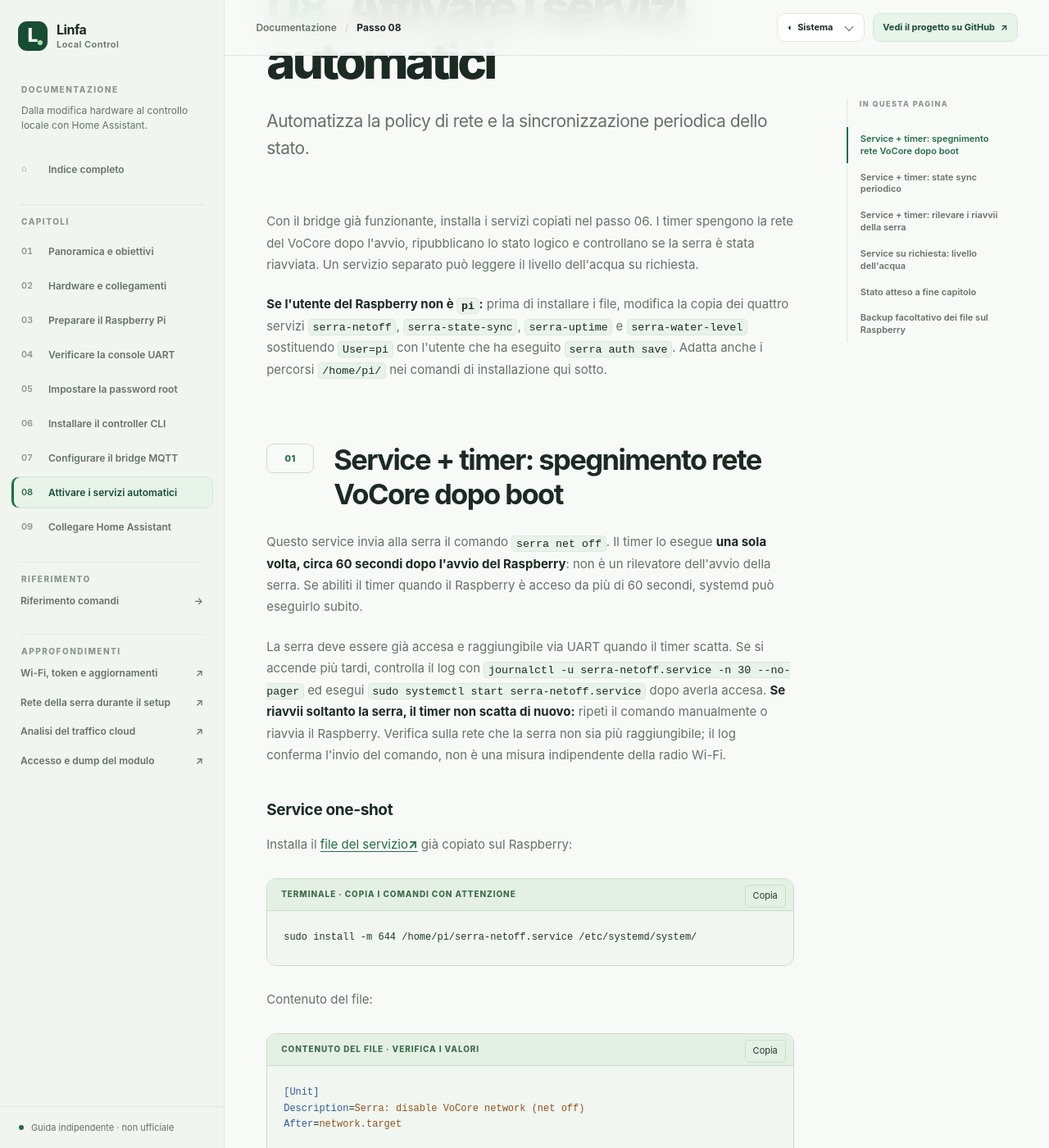
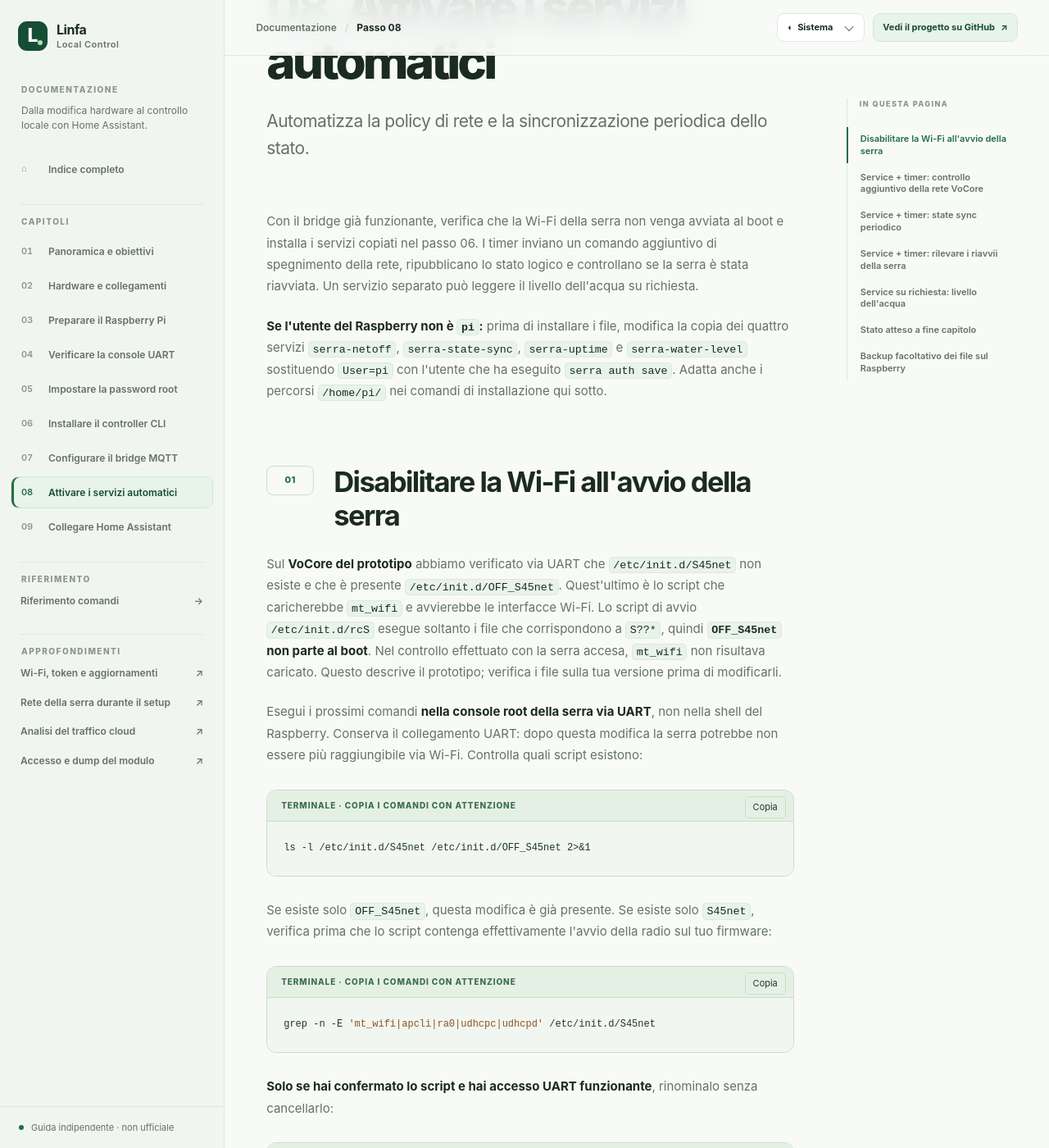
Before and after one commit to Interstellar0verdrive/Linfa-local-control, an MkDocs documentation site: the page built from docs/setup/08-servizi-automatici.md, in a window 1280 px wide and 1400 px high, scrolled down 236 px. Shown: the whole window at 82% size. Built offline with MkDocs 1.6.1, drawn with Linux system fonts in a browser that asks for light colours; some of the changed text lies outside the part shown.

Commit message:
Document VoCore Wi-Fi boot disable already used in prototype

````diff
--- a/docs/setup/08-servizi-automatici.md
+++ b/docs/setup/08-servizi-automatici.md
@@ -2,15 +2,53 @@
 
 **Percorso guidato:** [Indice dei capitoli](../index.md)
 
-Con il bridge già funzionante, installa i servizi copiati nel passo 06. I timer spengono la rete del VoCore dopo l'avvio, ripubblicano lo stato logico e controllano se la serra è stata riavviata. Un servizio separato può leggere il livello dell'acqua su richiesta.
+Con il bridge già funzionante, verifica che la Wi-Fi della serra non venga avviata al boot e installa i servizi copiati nel passo 06. I timer inviano un comando aggiuntivo di spegnimento della rete, ripubblicano lo stato logico e controllano se la serra è stata riavviata. Un servizio separato può leggere il livello dell'acqua su richiesta.
 
 **Se l'utente del Raspberry non è `pi`:** prima di installare i file, modifica la copia dei quattro servizi `serra-netoff`, `serra-state-sync`, `serra-uptime` e `serra-water-level` sostituendo `User=pi` con l'utente che ha eseguito `serra auth save`. Adatta anche i percorsi `/home/pi/` nei comandi di installazione qui sotto.
 
-## Service + timer: spegnimento rete VoCore dopo boot
+## Disabilitare la Wi-Fi all'avvio della serra
 
-Questo service invia alla serra il comando `serra net off`. Il timer lo esegue **una sola volta, circa 60 secondi dopo l'avvio del Raspberry**: non è un rilevatore dell'avvio della serra. Se abiliti il timer quando il Raspberry è acceso da più di 60 secondi, systemd può eseguirlo subito.
+Sul **VoCore del prototipo** abbiamo verificato via UART che `/etc/init.d/S45net` non esiste e che è presente `/etc/init.d/OFF_S45net`. Quest'ultimo è lo script che caricherebbe `mt_wifi` e avvierebbe le interfacce Wi-Fi. Lo script di avvio `/etc/init.d/rcS` esegue soltanto i file che corrispondono a `S??*`, quindi **`OFF_S45net` non parte al boot**. Nel controllo effettuato con la serra accesa, `mt_wifi` non risultava caricato. Questo descrive il prototipo; verifica i file sulla tua versione prima di modificarli.
 
-La serra deve essere già accesa e raggiungibile via UART quando il timer scatta. Se si accende più tardi, controlla il log con `journalctl -u serra-netoff.service -n 30 --no-pager` ed esegui `sudo systemctl start serra-netoff.service` dopo averla accesa. **Se riavvii soltanto la serra, il timer non scatta di nuovo:** ripeti il comando manualmente o riavvia il Raspberry. Verifica sulla rete che la serra non sia più raggiungibile; il log conferma l'invio del comando, non è una misura indipendente della radio Wi-Fi.
+Esegui i prossimi comandi **nella console root della serra via UART**, non nella shell del Raspberry. Conserva il collegamento UART: dopo questa modifica la serra potrebbe non essere più raggiungibile via Wi-Fi. Controlla quali script esistono:
+
+```sh
+ls -l /etc/init.d/S45net /etc/init.d/OFF_S45net 2>&1
+```
+
+Se esiste solo `OFF_S45net`, questa modifica è già presente. Se esiste solo `S45net`, verifica prima che lo script contenga effettivamente l'avvio della radio sul tuo firmware:
+
+```sh
+grep -n -E 'mt_wifi|apcli|ra0|udhcpc|udhcpd' /etc/init.d/S45net
+```
+
+**Solo se hai confermato lo script e hai accesso UART funzionante**, rinominalo senza cancellarlo:
+
+```sh
+mv /etc/init.d/S45net /etc/init.d/OFF_S45net
+sync
+```
+
+Se esistono entrambi i file, o nessuno dei due, fermati: la configurazione è diversa e non sovrascrivere nulla. Non lasciare una copia chiamata `S45net.bak` dentro `/etc/init.d`: anche quel nome corrisponde a `S??*` e verrebbe eseguito al boot.
+
+Al successivo **riavvio controllato della serra**, rientra via UART e ricontrolla il nome dello script. Per verificare lo stato corrente, `lsmod | grep '^mt_wifi'` non dovrebbe restituire righe e `ifconfig ra0` / `ifconfig apcli0` non dovrebbero mostrare interfacce attive. Controlla anche sul router che la serra non torni collegata. Queste verifiche riguardano il boot e lo stato osservato; non dimostrano da sole l'assenza di qualunque trasmissione radio in ogni istante.
+
+Per **ripristinare l'avvio originale** sul firmware che usa questi nomi, sempre via UART e solo se `S45net` non esiste già:
+
+```sh
+mv /etc/init.d/OFF_S45net /etc/init.d/S45net
+sync
+```
+
+La rete originale tornerà ad avviarsi al successivo riavvio della serra.
+
+---
+
+## Service + timer: controllo aggiuntivo della rete VoCore
+
+Questo service invia alla serra il comando `serra net off`. Il timer lo esegue **una sola volta, circa 60 secondi dopo l'avvio del Raspberry**: è un controllo aggiuntivo, utile anche se la rete è stata riattivata durante la sessione, ma non sostituisce la modifica dello script sul VoCore. Se abiliti il timer quando il Raspberry è acceso da più di 60 secondi, systemd può eseguirlo subito.
+
+La serra deve essere già accesa e raggiungibile via UART quando il timer scatta. Se si accende più tardi, controlla il log con `journalctl -u serra-netoff.service -n 30 --no-pager` ed esegui `sudo systemctl start serra-netoff.service` dopo averla accesa. **Se riavvii soltanto la serra, il timer non scatta di nuovo:** la Wi-Fi rimane disabilitata al boot soltanto se hai verificato o effettuato la modifica dello script qui sopra. Altrimenti ripeti `serra net off` manualmente. Il log conferma l'invio del comando, non è una misura indipendente della radio Wi-Fi.
 
 ### Service one-shot
 
@@ -190,7 +228,7 @@
 
 ### Comandi utili per verificare i timer e services
 
-Per verificare il timer che spegne la rete dopo il boot:
+Per verificare il timer che invia `net off` dopo il boot del Raspberry:
 
 ```bash
 systemctl status serra-netoff.timer --no-pager
@@ -231,7 +269,7 @@
 - ✅ controllo serra via UART
 - ✅ bridge MQTT attivo e resiliente
 - ✅ topic di stato MQTT pubblicati; coerenza logica da verificare dopo riavvii o comandi non osservati
-- ✅ tentativo di spegnimento della rete VoCore dopo l'avvio del Raspberry, con esito da verificare
+- ✅ script di avvio Wi-Fi del VoCore disabilitato e verificato sulla tua serra; comando aggiuntivo dal Raspberry con esito da verificare
 - ✅ state sync periodico attivo
 - ✅ timer di controllo dei riavvii attivo
 - ✅ servizio livello acqua disponibile su richiesta (dopo la calibrazione)
````
Also changed, not shown: docs/approfondimenti/rete-serra.md (+1 -1 lines), docs/setup/01-panoramica.md (+3 -3 lines), docs/setup/02-hardware.md (+2 -2 lines), docs/setup/06-controller-cli.md (+1 -1 lines).
